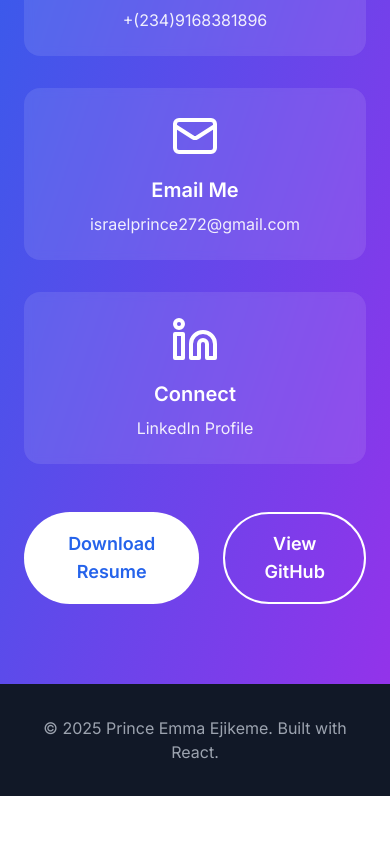
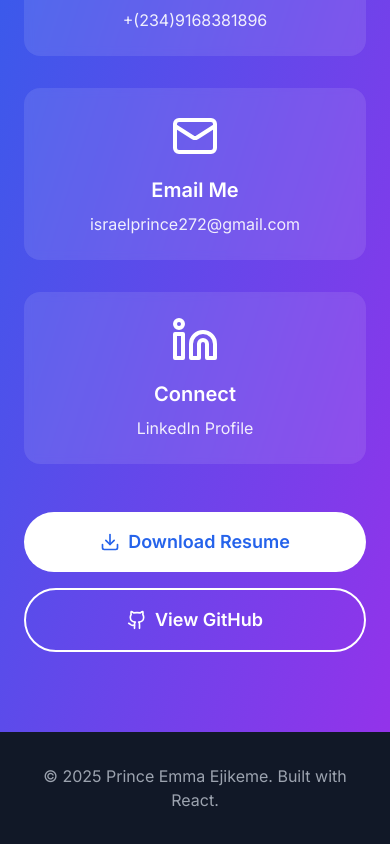
Before and after one commit to PrincyC007/portfolio, a React (Create React App) app: page / in a window 390 px wide. Shown: the part 10143-10987 px from the top of the page. Before the commit the page ends 10939 px from the top, so only its background shows below. Built offline with nearby package versions, Linux system fonts and the light colour scheme.

Commit message:
Made the contact page functional

```diff
--- a/src/components/Contact.jsx
+++ b/src/components/Contact.jsx
@@ -1,7 +1,22 @@
 import React from 'react';
-import { Phone, Mail, Linkedin } from 'lucide-react';
+import { Phone, Mail, Linkedin, Download, Github } from 'lucide-react';
 
 const Contact = () => {
+  // Function to download CV
+  const downloadResume = () => {
+    const link = document.createElement('a');
+    link.href = '/Prince_Emma_Ejikeme_CV.pdf';
+    link.download = 'Prince_Emma_Ejikeme_Frontend_Developer_CV.pdf';
+    document.body.appendChild(link);
+    link.click();
+    document.body.removeChild(link);
+  };
+
+  // Function to open GitHub (replace with your actual GitHub URL)
+  const viewGitHub = () => {
+    window.open('https://github.com/PrincyC007', '_blank', 'noopener,noreferrer');
+  };
+
   return (
     <section id="contact" className="py-20 bg-gradient-to-br from-blue-600 to-purple-600 text-white">
       <div className="container mx-auto px-6 text-center">
@@ -12,30 +27,61 @@ const Contact = () => {
         </p>
 
         <div className="grid md:grid-cols-3 gap-8 mb-12">
-          <div className="bg-white bg-opacity-10 backdrop-blur-sm rounded-2xl p-6">
+          {/* Phone Contact */}
+          <div className="bg-white bg-opacity-10 backdrop-blur-sm rounded-2xl p-6 hover:bg-opacity-20 transition-all duration-300">
             <Phone className="w-12 h-12 mx-auto mb-4" />
             <h3 className="text-xl font-semibold mb-2">Call Me</h3>
-            <p className="opacity-90">+(234)9168381896</p>
+            <a
+              href="tel:+2349168381896"
+              className="opacity-90 hover:opacity-100 transition-opacity hover:underline"
+            >
+              +(234)9168381896
+            </a>
           </div>
-          <div className="bg-white bg-opacity-10 backdrop-blur-sm rounded-2xl p-6">
+
+          {/* Email Contact */}
+          <div className="bg-white bg-opacity-10 backdrop-blur-sm rounded-2xl p-6 hover:bg-opacity-20 transition-all duration-300">
             <Mail className="w-12 h-12 mx-auto mb-4" />
             <h3 className="text-xl font-semibold mb-2">Email Me</h3>
-            <p className="opacity-90">israelprince272@gmail.com</p>
+            <a
+              href="mailto:israelprince272@gmail.com?subject=Hello Prince - Job Opportunity&body=Hi Prince,%0D%0A%0D%0AI came across your portfolio and would like to discuss a potential opportunity.%0D%0A%0D%0ABest regards,"
+              className="opacity-90 hover:opacity-100 transition-opacity hover:underline break-all"
+            >
+              israelprince272@gmail.com
+            </a>
           </div>
-          <div className="bg-white bg-opacity-10 backdrop-blur-sm rounded-2xl p-6">
+
+          {/* LinkedIn Contact */}
+          <div className="bg-white bg-opacity-10 backdrop-blur-sm rounded-2xl p-6 hover:bg-opacity-20 transition-all duration-300">
             <Linkedin className="w-12 h-12 mx-auto mb-4" />
             <h3 className="text-xl font-semibold mb-2">Connect</h3>
-            <a href="https://www.linkedin.com/in/princycodes" target="_blank" rel="noopener noreferrer" className="opacity-90 hover:opacity-100 transition-opacity">
+            <a
+              href="https://www.linkedin.com/in/princycodes"
+              target="_blank"
+              rel="noopener noreferrer"
+              className="opacity-90 hover:opacity-100 transition-opacity hover:underline"
+            >
               LinkedIn Profile
             </a>
           </div>
         </div>
 
-        <div className="flex justify-center gap-6">
-          <button className="bg-white text-blue-600 px-8 py-4 rounded-full font-semibold text-lg hover:bg-gray-100 transition-colors">
+        <div className="flex flex-col sm:flex-row justify-center gap-4 sm:gap-6">
+          {/* Download Resume Button */}
+          <button
+            onClick={downloadResume}
+            className="bg-white text-blue-600 px-8 py-4 rounded-full font-semibold text-lg hover:bg-gray-100 transition-colors duration-300 flex items-center justify-center gap-2"
+          >
+            <Download className="w-5 h-5" />
             Download Resume
           </button>
-          <button className="border-2 border-white text-white px-8 py-4 rounded-full font-semibold text-lg hover:bg-white hover:text-blue-600 transition-colors">
+
+          {/* View GitHub Button */}
+          <button
+            onClick={viewGitHub}
+            className="border-2 border-white text-white px-8 py-4 rounded-full font-semibold text-lg hover:bg-white hover:text-blue-600 transition-colors duration-300 flex items-center justify-center gap-2"
+          >
+            <Github className="w-5 h-5" />
             View GitHub
           </button>
         </div>
```
